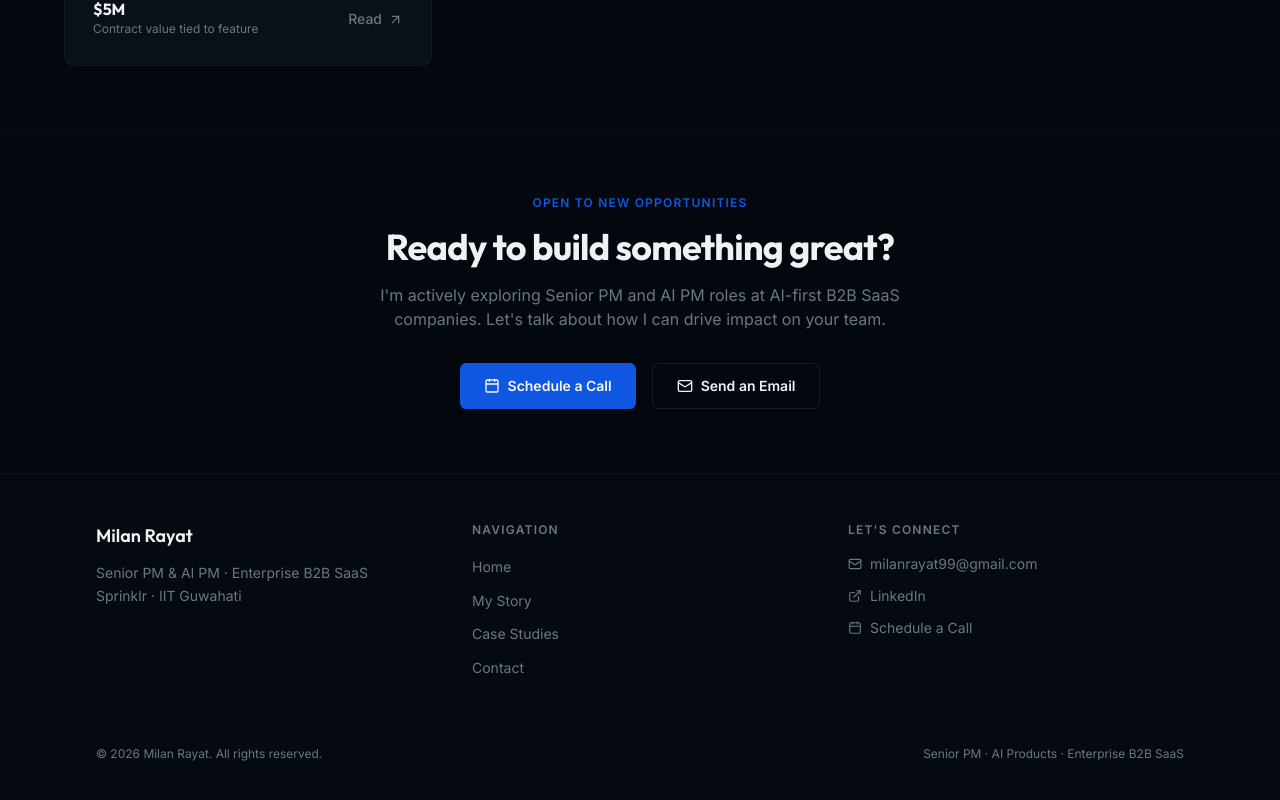
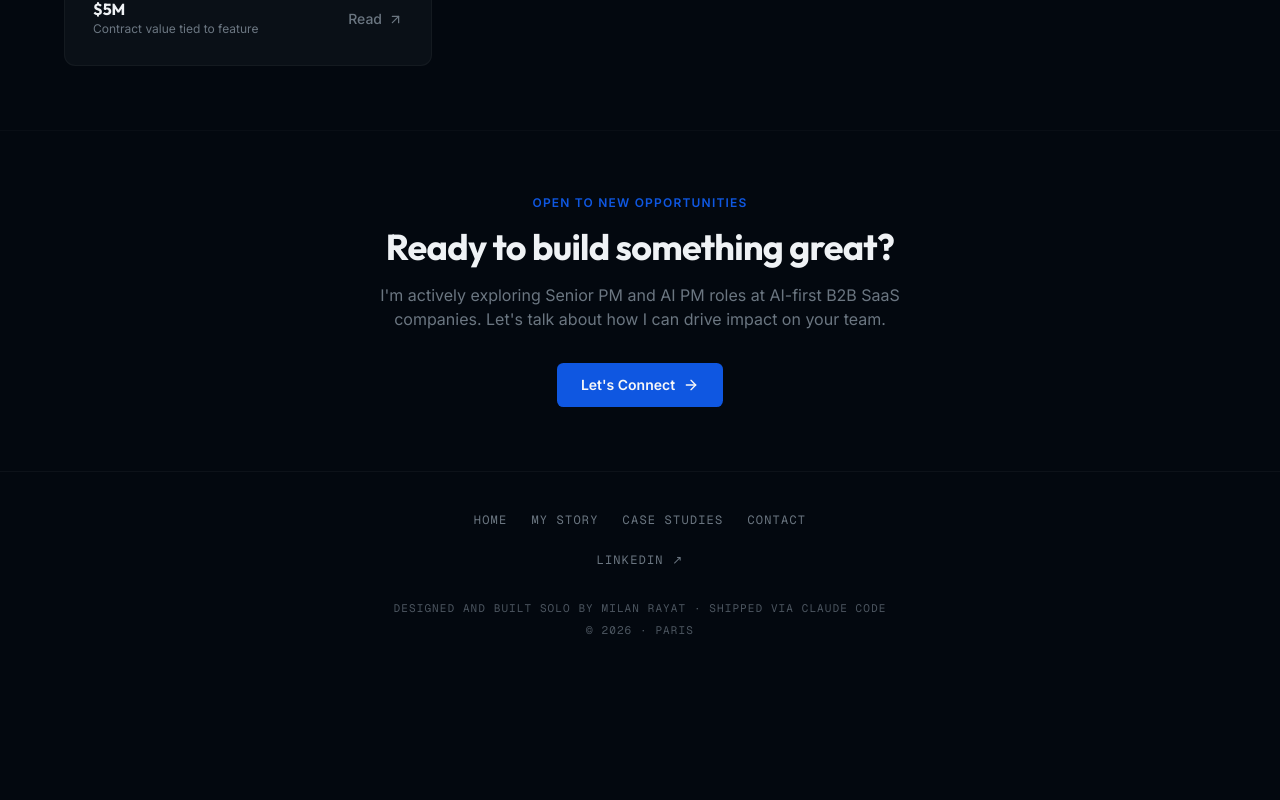
Before and after one commit to milanrayat/milan.rayat, a Next.js app: page / in a window 1280 px wide. Shown: the part 1392-2192 px from the top of the page. After the commit the page ends 2071 px from the top, so only its background shows below. Built offline with nearby package versions, Linux system fonts and the light colour scheme.

Commit message:
Simplify homepage final CTA to a single "Let's Connect" button, redesign footer to a clean centered nav/LinkedIn/credit layout
Footer location now reads Paris instead of San Francisco.

```diff
--- a/app/page.tsx
+++ b/app/page.tsx
@@ -1,6 +1,6 @@
 import Image from 'next/image'
 import Link from 'next/link'
-import { ArrowRight, Mail, Calendar } from 'lucide-react'
+import { ArrowRight } from 'lucide-react'
 import { Navbar } from '@/components/navbar'
 import { Footer } from '@/components/footer'
 import { CaseStudyCard } from '@/components/case-study-card'
@@ -243,25 +243,14 @@ export default async function HomePage() {
             <p className="text-muted-foreground text-base max-w-xl mx-auto mb-8 text-pretty">
               {"I'm actively exploring Senior PM and AI PM roles at AI-first B2B SaaS companies. Let's talk about how I can drive impact on your team."}
             </p>
-            <div className="flex flex-col sm:flex-row gap-4 justify-center">
-              <a
-                href={PERSON.calendly}
-                target="_blank"
-                rel="noopener noreferrer"
+            <div className="flex justify-center">
+              <Link
+                href="/contact"
                 className="inline-flex items-center justify-center gap-2 bg-accent text-accent-foreground text-sm font-semibold px-6 py-3 rounded-md hover:bg-accent/90 transition-colors focus-visible:outline-none focus-visible:ring-2 focus-visible:ring-ring"
-                aria-label="Schedule a meeting on Calendly (opens in new tab)"
               >
-                <Calendar size={16} aria-hidden="true" />
-                Schedule a Call
-              </a>
-              <a
-                href={`mailto:${PERSON.email}`}
-                className="inline-flex items-center justify-center gap-2 border border-border text-foreground text-sm font-semibold px-6 py-3 rounded-md hover:border-accent/50 hover:bg-card transition-colors focus-visible:outline-none focus-visible:ring-2 focus-visible:ring-ring"
-                aria-label="Send an email"
-              >
-                <Mail size={16} aria-hidden="true" />
-                Send an Email
-              </a>
+                {"Let's Connect"}
+                <ArrowRight size={16} aria-hidden="true" />
+              </Link>
             </div>
           </div>
         </section>
--- a/components/footer.tsx
+++ b/components/footer.tsx
@@ -1,42 +1,30 @@
 import Link from 'next/link'
-import { Mail, ExternalLink, Calendar } from 'lucide-react'
 import { getProfile } from '@/lib/db'
+
+const FOOTER_LINKS = [
+  { href: '/', label: 'Home' },
+  { href: '/about', label: 'My Story' },
+  { href: '/case-studies', label: 'Case Studies' },
+  { href: '/contact', label: 'Contact' },
+]
 
 export async function Footer() {
   const PERSON = await getProfile()
   const currentYear = new Date().getFullYear()
 
   return (
-    <footer className="border-t border-border/50 bg-card/30" role="contentinfo">
-      <div className="max-w-6xl mx-auto px-6 lg:px-8 py-12">
-        <div className="grid grid-cols-1 md:grid-cols-3 gap-10">
-          {/* Brand */}
-          <div className="flex flex-col gap-3">
-            <p className="font-heading font-semibold text-foreground text-lg">
-              {PERSON.name}
-            </p>
-            <p className="text-sm text-muted-foreground leading-relaxed">
-              Senior PM &amp; AI PM · Enterprise B2B SaaS<br />
-              Sprinklr · IIT Guwahati
-            </p>
-          </div>
-
-          {/* Links */}
+    <footer className="border-t border-border/50" role="contentinfo">
+      <div className="max-w-6xl mx-auto px-6 lg:px-8 py-10 flex flex-col items-center gap-6">
         <nav aria-label="Footer navigation">
-            <p className="text-xs font-semibold uppercase tracking-widest text-muted-foreground mb-4">
-              Navigation
-            </p>
-            <ul className="flex flex-col gap-2" role="list">
-              {[
-                { href: '/', label: 'Home' },
-                { href: '/about', label: 'My Story' },
-                { href: '/case-studies', label: 'Case Studies' },
-                { href: '/contact', label: 'Contact' },
-              ].map(({ href, label }) => (
+          <ul
+            className="flex flex-wrap items-center justify-center gap-x-6 gap-y-2 font-mono text-xs uppercase tracking-widest text-muted-foreground"
+            role="list"
+          >
+            {FOOTER_LINKS.map(({ href, label }) => (
               <li key={href}>
                 <Link
                   href={href}
-                    className="text-sm text-muted-foreground hover:text-foreground transition-colors focus-visible:outline-none focus-visible:ring-2 focus-visible:ring-ring rounded-sm"
+                  className="hover:text-foreground transition-colors focus-visible:outline-none focus-visible:ring-2 focus-visible:ring-ring rounded-sm"
                 >
                   {label}
                 </Link>
@@ -45,56 +33,22 @@ export async function Footer() {
           </ul>
         </nav>
 
-          {/* Contact */}
-          <div>
-            <p className="text-xs font-semibold uppercase tracking-widest text-muted-foreground mb-4">
-              {"Let's Connect"}
-            </p>
-            <ul className="flex flex-col gap-3" role="list">
-              <li>
-                <a
-                  href={`mailto:${PERSON.email}`}
-                  className="flex items-center gap-2 text-sm text-muted-foreground hover:text-accent transition-colors focus-visible:outline-none focus-visible:ring-2 focus-visible:ring-ring rounded-sm"
-                  aria-label="Send an email"
-                >
-                  <Mail size={14} aria-hidden="true" />
-                  {PERSON.email}
-                </a>
-              </li>
-              <li>
         <a
           href={PERSON.linkedin}
           target="_blank"
           rel="noopener noreferrer"
-                  className="flex items-center gap-2 text-sm text-muted-foreground hover:text-accent transition-colors focus-visible:outline-none focus-visible:ring-2 focus-visible:ring-ring rounded-sm"
+          className="font-mono text-xs uppercase tracking-widest text-muted-foreground hover:text-accent transition-colors focus-visible:outline-none focus-visible:ring-2 focus-visible:ring-ring rounded-sm"
           aria-label="LinkedIn profile (opens in new tab)"
         >
-                    <ExternalLink size={14} aria-hidden="true" />
-                  LinkedIn
+          LinkedIn &#8599;
         </a>
-              </li>
-              <li>
-                <a
-                  href={PERSON.calendly}
-                  target="_blank"
-                  rel="noopener noreferrer"
-                  className="flex items-center gap-2 text-sm text-muted-foreground hover:text-accent transition-colors focus-visible:outline-none focus-visible:ring-2 focus-visible:ring-ring rounded-sm"
-                  aria-label="Schedule a meeting on Calendly (opens in new tab)"
-                >
-                  <Calendar size={14} aria-hidden="true" />
-                  Schedule a Call
-                </a>
-              </li>
-            </ul>
-          </div>
-        </div>
 
-        <div className="mt-10 pt-6 border-t border-border/30 flex flex-col sm:flex-row items-center justify-between gap-4">
-          <p className="text-xs text-muted-foreground">
-            &copy; {currentYear} {PERSON.name}. All rights reserved.
+        <div className="flex flex-col items-center gap-1 pt-2">
+          <p className="font-mono text-[11px] uppercase tracking-widest text-muted-foreground/70">
+            Designed and built solo by {PERSON.name} &middot; Shipped via Claude Code
           </p>
-          <p className="text-xs text-muted-foreground">
-            Senior PM · AI Products · Enterprise B2B SaaS
+          <p className="font-mono text-[11px] uppercase tracking-widest text-muted-foreground/70">
+            &copy; {currentYear} &middot; Paris
           </p>
         </div>
       </div>
```
Lines whose indentation alone changed are shown as unchanged.
